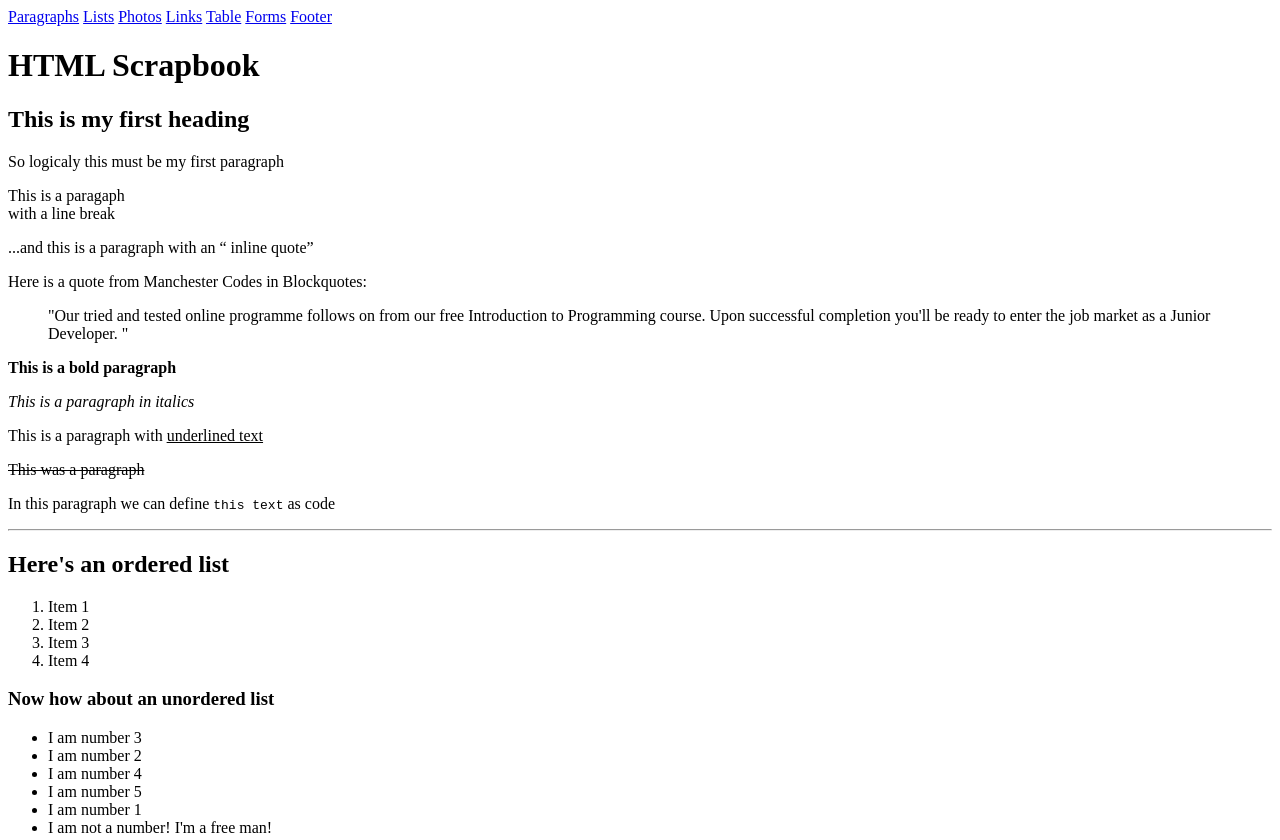
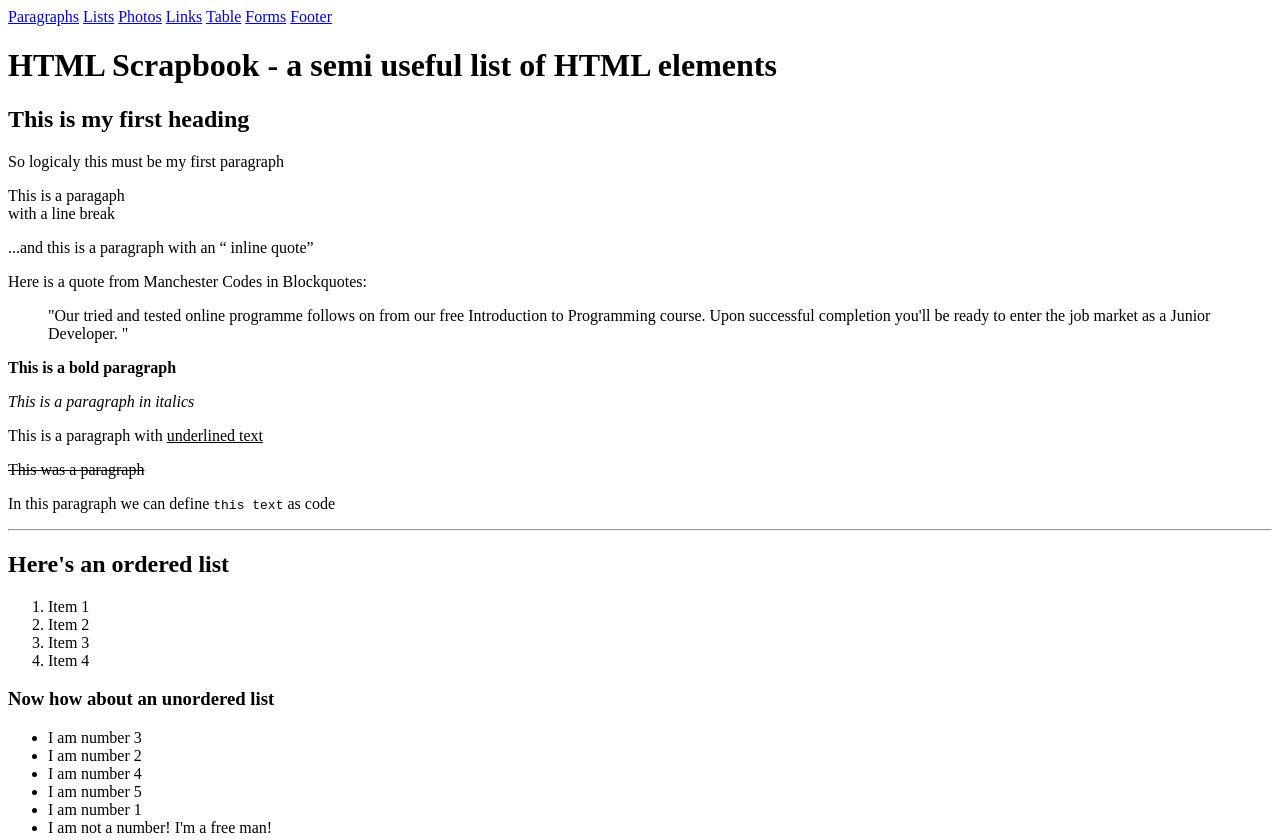
Before and after one commit to MrN0vember/html-scrapbook, a plain HTML site: page index.html in a window 1280 px wide. Shown: the top 840 px of the page. Drawn offline with Linux system fonts and the light colour scheme.

Commit message:
header added

```diff
--- a/index.html
+++ b/index.html
@@ -3,12 +3,12 @@
 <head>
     <meta charset="UTF-8">
     <meta name="viewport" content="width=device-width, initial-scale=1.0">
-    <title> HTML Scrapbook - a useful list of HTML elements</title>
+    <title> HTML Scrapbook</title>
 </head>
 <nav>
     <a href=#paragraphs>Paragraphs</a> <a href=#lists>Lists</a> <a href=#photos>Photos</a> <a href=#links>Links</a> <a href=#table>Table</a> <a href=#forms>Forms</a>  <a href=#footer>Footer</a>
 </nav>
-<header><h1>HTML Scrapbook</h1></header>
+<header><h1>HTML Scrapbook - a semi useful list of HTML elements</h1></header>
 <body>
 
 <main>
```
